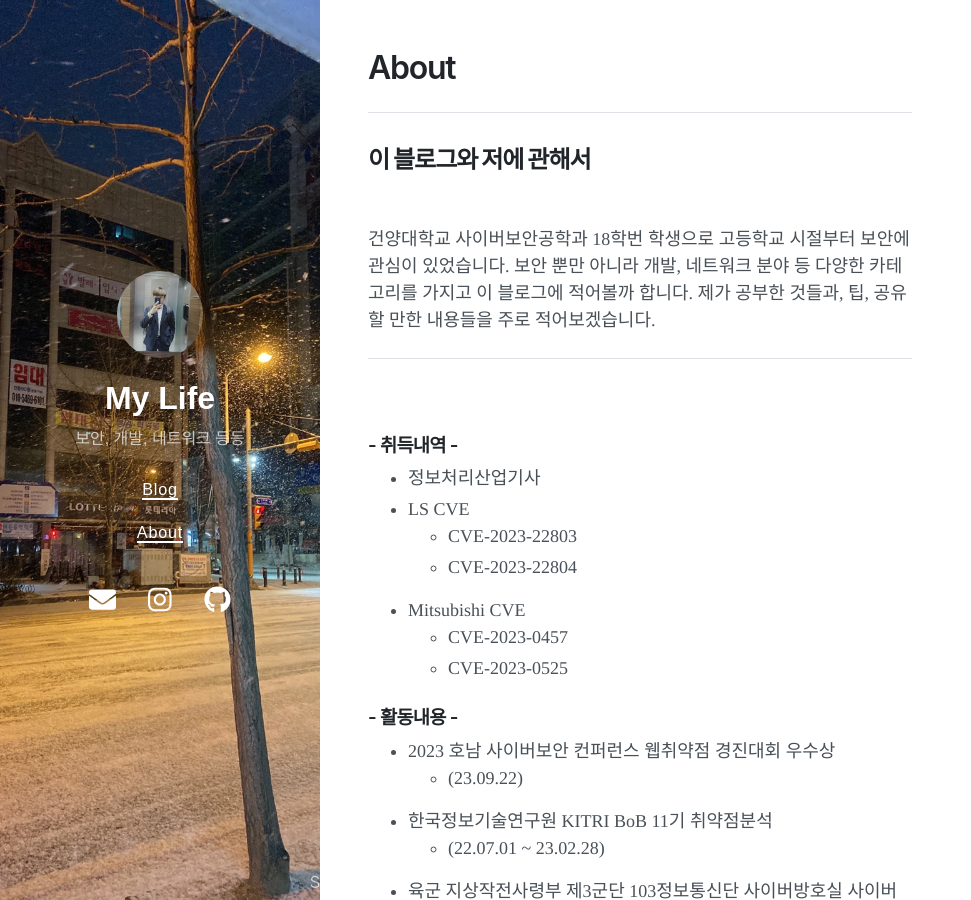
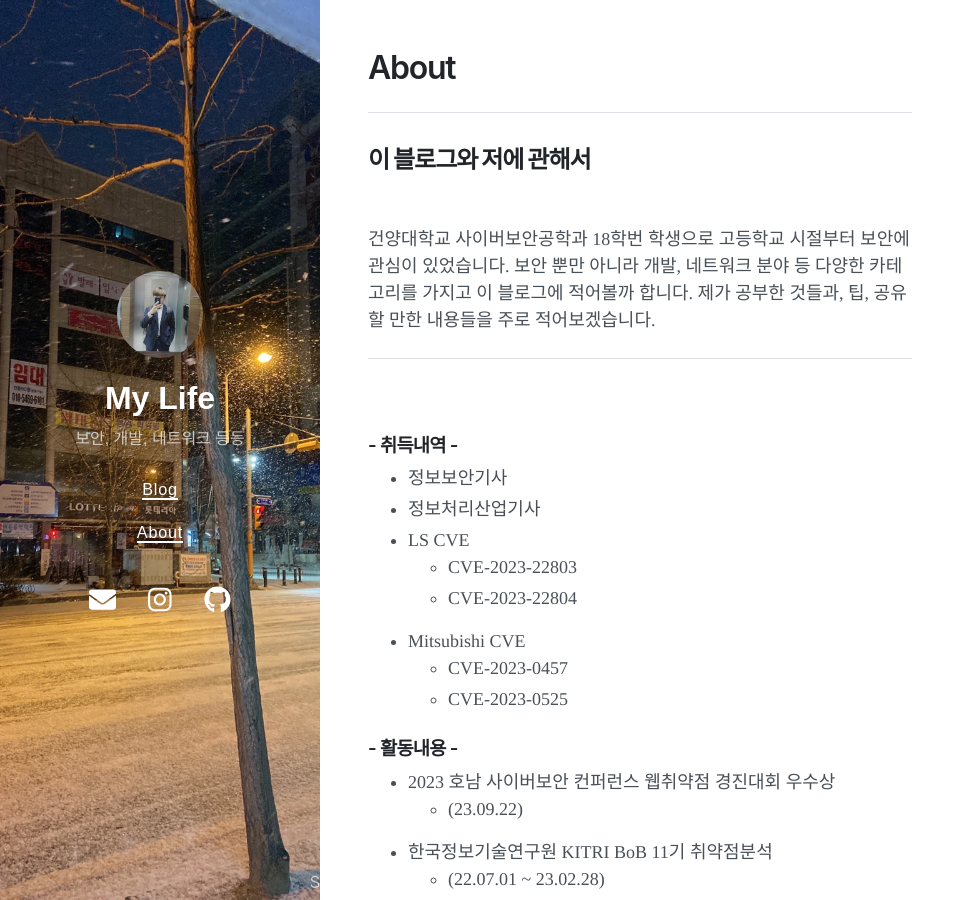
Before and after one commit to dig06161/dig06161.github.io, a Jekyll site: the page built from about.md, in a window 1280 px wide and 900 px high. Shown: the whole window, without its empty margins (0-971 px from the left). Built offline with Jekyll 4.4.1, drawn with Linux system fonts in a browser that asks for light colours; nearby versions of some CDN libraries.

Commit message:
Update about.md

```diff
--- a/about.md
+++ b/about.md
@@ -14,6 +14,7 @@ title: About
 <br>
 
 ### - 취득내역 -
+- 정보보안기사
 - 정보처리산업기사
 - LS CVE
     - CVE-2023-22803
```
